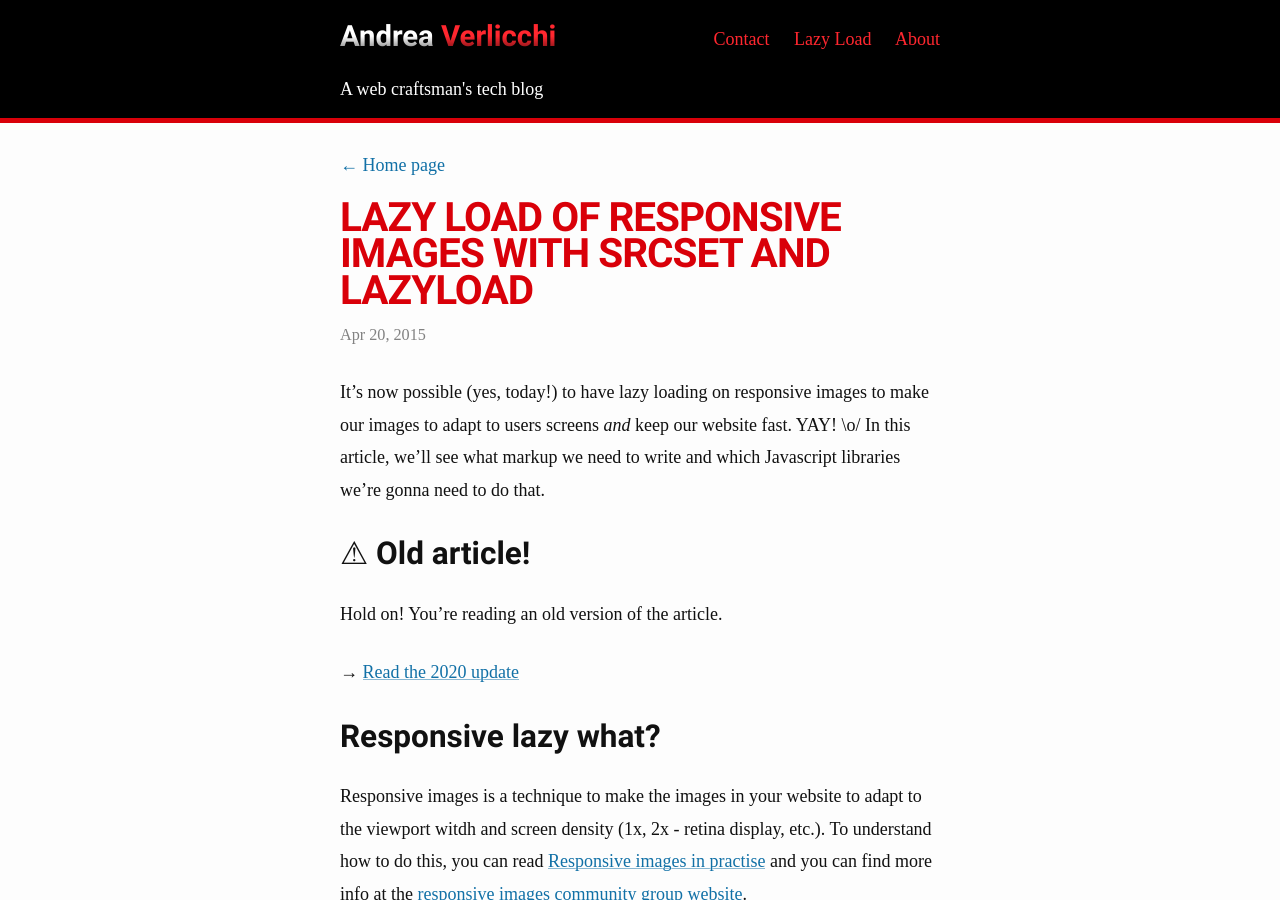
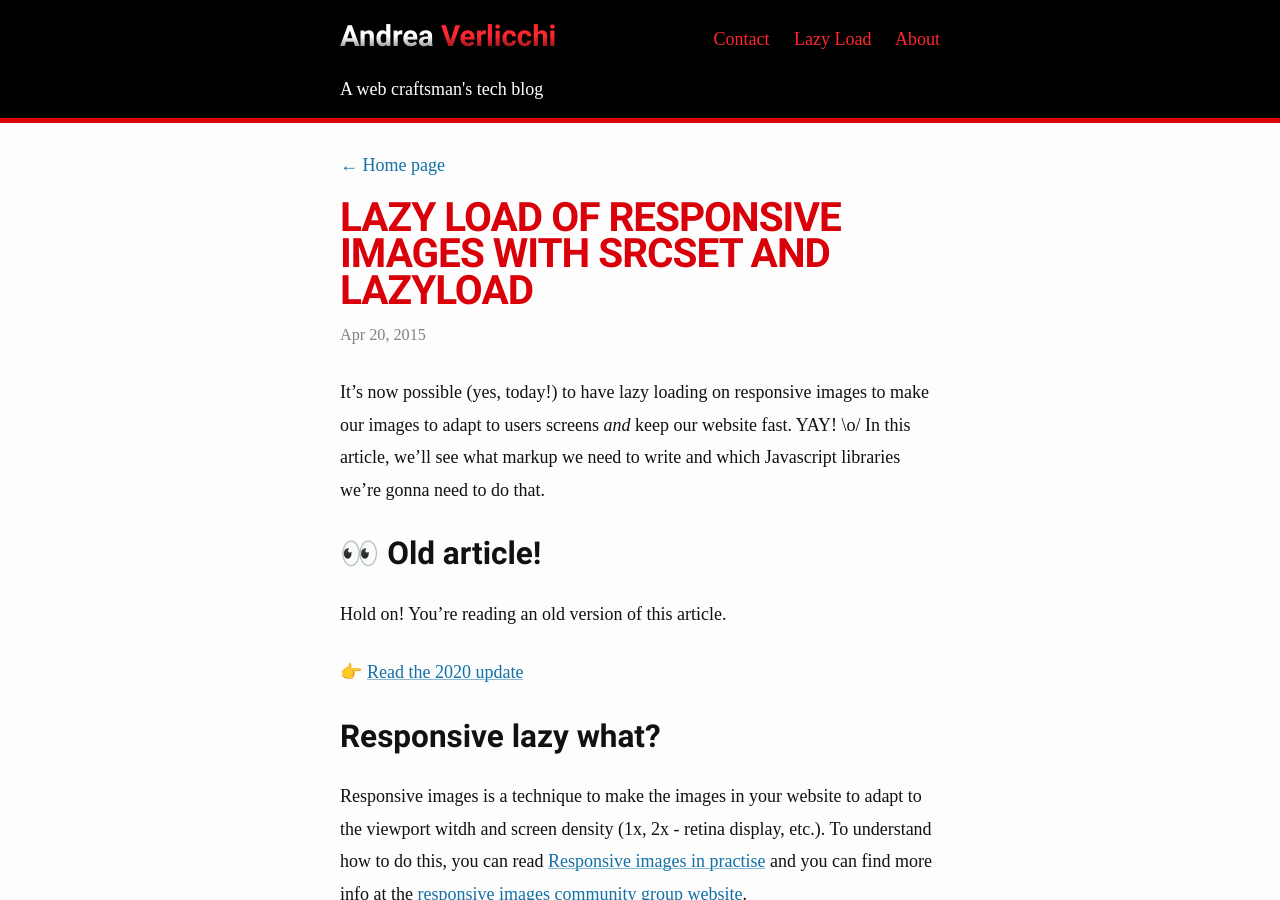
Before and after one commit to verlok/verlok.github.io, a Jekyll site: the page built from _posts/2015-04-20-lazy-load-responsive-images-srcset.md, in a window 1280 px wide and 900 px high. Built offline with Jekyll 4.4.1, drawn with Linux system fonts in a browser that asks for light colours; some web fonts are replaced.

Commit message:
More emoji in old article notification

```diff
--- a/_posts/2015-04-20-lazy-load-responsive-images-srcset.md
+++ b/_posts/2015-04-20-lazy-load-responsive-images-srcset.md
@@ -9,11 +9,11 @@ tags: [srcset, responsive images, lazy load]
 
 It's now possible (yes, today!) to have **lazy loading** on **responsive images** to make our images to adapt to users screens _and_ keep our website fast. YAY! \o/ In this article, we'll see what markup we need to write and which Javascript libraries we're gonna need to do that.
 
-## ⚠ Old article!
+## 👀 Old article!
 
-**Hold on! You're reading an old version of the article.**
+**Hold on! You're reading an old version of this article.**
 
-&rarr; [Read the **2020 update**]({% post_url 2020-05-24-lazy-load-responsive-images-in-2020-srcset-sizes-picture-webp %})
+👉 [Read the **2020 update**]({% post_url 2020-05-24-lazy-load-responsive-images-in-2020-srcset-sizes-picture-webp %})
 
 ## Responsive lazy what?
 
```
Also changed, not shown: _posts/2019-03-01-lazy-load-responsive-images-in-2019-srcset-sizes-more.md (+3 -3 lines).
